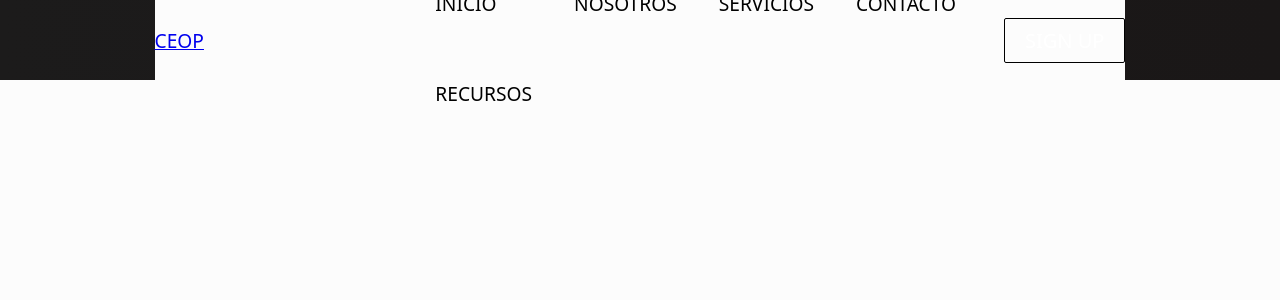
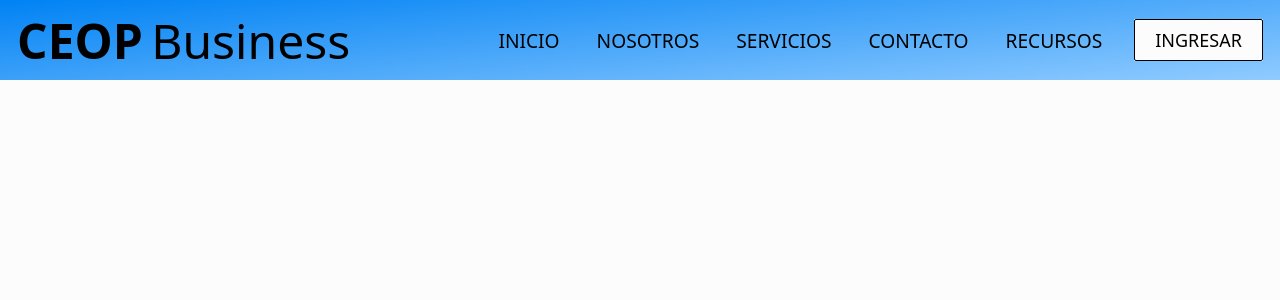
Before and after one commit to Rackolden/ceop, a React (Create React App) app: page / in a window 1280 px wide. Shown: the top 300 px of the page. Built offline with nearby package versions, Linux system fonts and the light colour scheme.

Commit message:
antes de irme por las ramas xd

```diff
--- a/src/Components/Button.css
+++ b/src/Components/Button.css
@@ -18,15 +18,15 @@
 
 .btn--outline {
     background-color: transparent;
-    color: #fff;
+    color: #000000;
     padding: 8px 20px;
     border: 1px solid var(--primary);
-    transition: all 0.3s ease ease-out;
+    transition: all 0.3s ease-in-out;
 }
 
 .btn--medium {
     padding: 8px 20px;
-    font-size: 20px;
+    font-size: 18px;
 }
 
 .btn--large {
@@ -34,9 +34,10 @@
     font-size: 20px;
 }
 
-.btn--medium:hover,
+.btn--large:hover,
 .btn--medium:hover {
+    transition: all 0.3s ease-out;
     background: #fff;
-    color: black;
-    transition: all 0.3s ease ease-out;
+    color: #242424;
+    transition: 250ms;
 }
--- a/src/Components/NavBar.css
+++ b/src/Components/NavBar.css
@@ -1,5 +1,5 @@
 .navbar {
-    background: linear-gradient(90deg, rgb(28, 27, 27) 0%, rgb(26, 23, 23) 100%);
+  background: linear-gradient(175deg, #0082f4 0%, #90cbff 100%);
   height: 80px;
   display: flex;
   justify-content: center;
@@ -16,12 +16,14 @@
   align-items: center;
   height: 80px;
   max-width: 1500px;
+  background-color: transparent;
 }
 
-  .navbar-logo {
-    color: #fff;
+.navbar-Logo {
+  color: #000000;
+  background-color: transparent;
   justify-self: start;
-    margin-left: 20px;
+  margin-left: 0px;
   cursor: pointer;
   text-decoration: none;
   font-size: 2rem;
@@ -29,37 +31,66 @@
   align-items: center;
 }
 
+.Title {
+  background-color: transparent;
+  font-weight: 600;
+}
+
+.Title-secondary {
+  background-color: transparent;
+  font-weight: 300;
+}
+
 .nav-menu {
   display: grid;
-    grid-template-columns: repeat(4, auto);
-    grid-gap: 10px;
+  grid-template-columns: repeat(5, auto);
+  grid-gap: 5px;
   list-style: none;
   text-align: center;
   width: 60vw;
   justify-content: end;
-    margin-right: 2rem;
+  margin-right: 1rem;
+  background-color: transparent;
 }
 
 .nav-item {
-    height: 80px;
+  height: 40px;
+  background-color: transparent;
 }
 
 .nav-links {
   color: #000000;
   display: flex;
   align-items: center;
+  background-color: transparent;
   text-decoration: none;
-    padding: 0.5rem 1rem;
+  padding: 0rem 1rem;
   height: 100%;
+  position: relative;
 }
 
-  .nav-links:hover {
-    border-bottom: 4px solid #fff;
-    transition: all 0.2s ease-out;
+.nav-links::before {
+  content: '';
+  position: absolute;
+  top: 100%;
+  left: 10%;
+  width: 0%;
+  height: 2px;
+  background-color: rgb(0, 0, 0);
+  transition: width 0.5s ease;
+}
+
+.nav-links:hover::before {
+  width: 80%;
 }
 
 .fa-bars {
-    color: #fff;
+  color: #000000;
+  background-color: transparent;
+}
+.fa-x {
+  color: #000000;
+  background-color: transparent;
 }
 
 .nav-links-mobile {
@@ -68,6 +99,7 @@
 
 .menu-icon {
   display: none;
+  background-color: transparent;
 }
 
 @media screen and (max-width: 960px) {
@@ -98,8 +130,9 @@
   .nav-links {
     text-align: center;
     padding: 2rem;
-      width: 100%;
+    width: 30%;
     display: table;
+    color: white;
   }
 
   .nav-links:hover {
@@ -125,11 +158,6 @@
     cursor: pointer;
   }
 
-    .fa-times {
-      color: #fff;
-      font-size: 2rem;
-    }
-
   .nav-links-mobile {
     display: block;
     text-align: center;
--- a/src/Components/Navbar.js
+++ b/src/Components/Navbar.js
@@ -26,7 +26,8 @@ function NavBar() {
       <nav className="navbar">
         <div className="navbar-container">
           <Link to="/" className="navbar-Logo">
-            CEOP
+            <h1 className="Title">CEOP</h1>&nbsp;
+            <h2 className="Title-secondary">Business</h2>
           </Link>
           <div className="menu-icon" onClick={handleClick}>
             <i className={click ? "fa-solid fa-x" : "fa-solid fa-bars"}></i>
@@ -74,7 +75,7 @@ function NavBar() {
               </Link>
             </li>
           </ul>
-            {button && <Button buttonStyle="btn--outline">SIGN UP</Button>}
+          {button && <Button buttonStyle="btn--outline">INGRESAR</Button>}
         </div>
       </nav>
     </>
```
Lines whose indentation alone changed are shown as unchanged.
